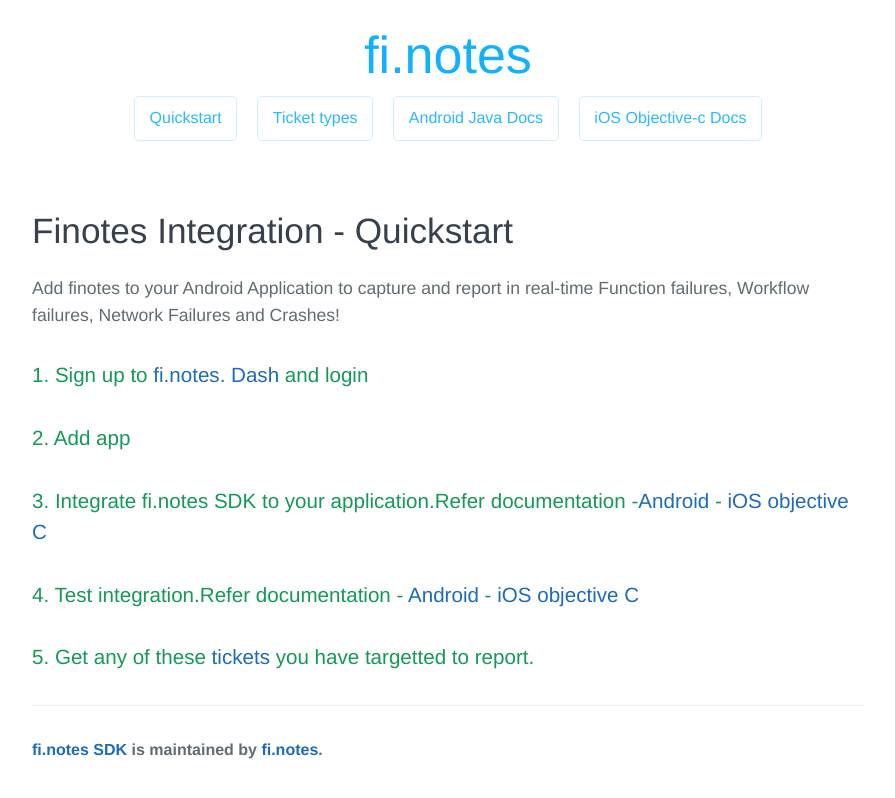
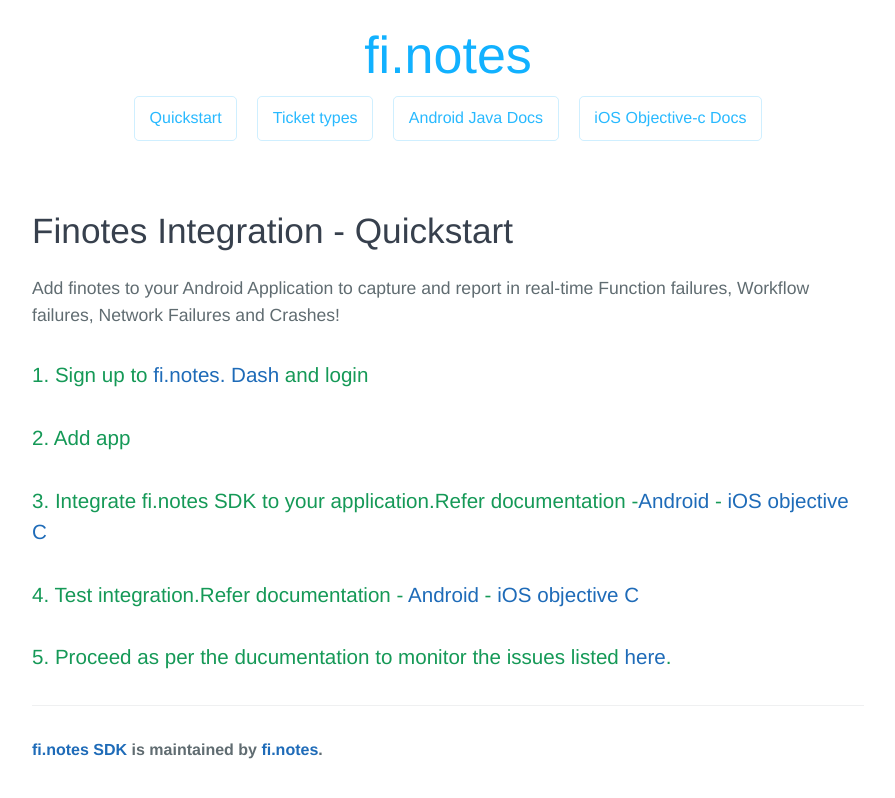
Before and after one commit to finotes/finotes.github.io, a Jekyll site: the page built from index.html, in a window 1280 px wide. Shown: the top 798 px of the page, without its empty margins (192-1087 px from the left). Built offline with Jekyll 4.4.1, drawn with Linux system fonts in a browser that asks for light colours; some web fonts are replaced.

Commit message:
Update index.html

```diff
--- a/index.html
+++ b/index.html
@@ -10,6 +10,6 @@ Workflow failures, Network Failures and Crashes!</p>
 	<h3>2. Add app </h3>
 	<h3>3. Integrate fi.notes SDK to your application.Refer documentation -<a href="/2018/01/19/android-java-docs" target="_blank">Android</a> - <a href="/2018/01/19/ios-docs" target="_blank">iOS objective C</a></h3>
 	<h3>4. Test integration.Refer documentation - <a href="/2018/01/19/android-java-docs#test" target="_blank">Android</a> - <a href="/2018/01/19/ios-docs#test" target="_blank">iOS objective C</a></h3>
-	<h3>5. Get any of these <a href="https://finotes.github.io/ticket_types.html target="_blank">tickets</a> you have targetted to report.</h3>
+	<h3>5. Proceed as per the ducumentation to monitor the issues listed <a href="https://finotes.github.io/ticket_types.html" target="_blank">here</a>.</h3>
 
 </div><!-- /.blurb -->
```
